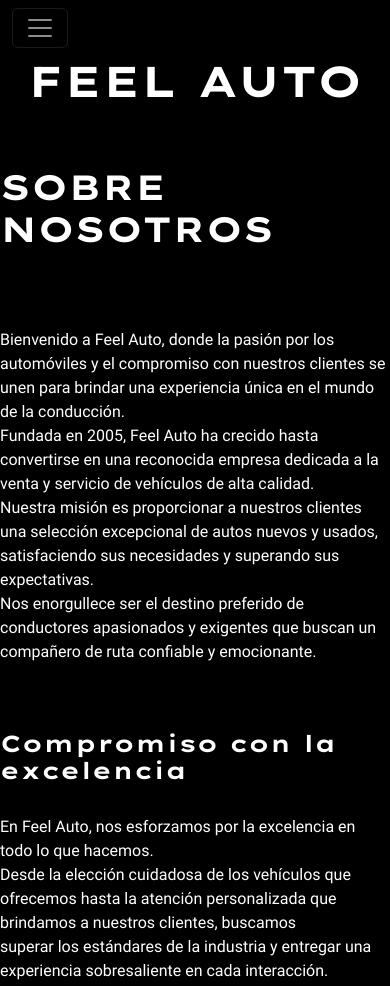
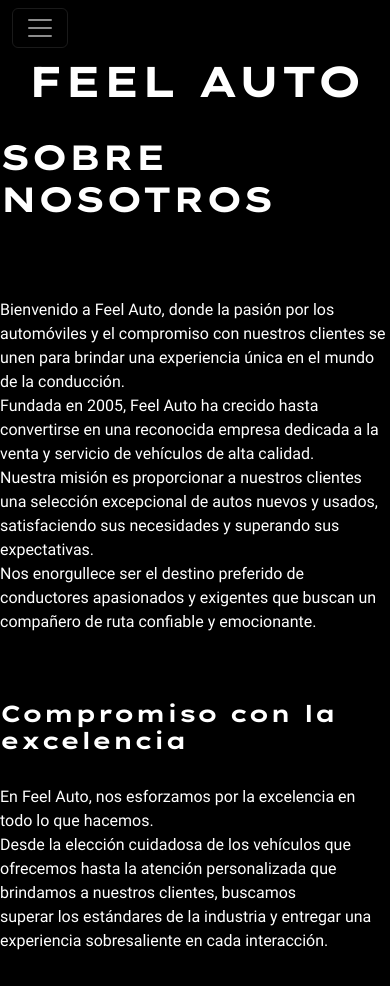
Before and after one commit to brunosqueo/EntregaFinal-BrunoJara, a website: page pages/nosotros.html in a window 390 px wide. Shown: the top 986 px of the page. Drawn offline with nearby package versions, Linux system fonts and the light colour scheme.

Commit message:
arreglando elementos y estilos  en la seccion nosotros y compra

```diff
--- a/scss/_query.scss
+++ b/scss/_query.scss
@@ -110,12 +110,15 @@
 
 /* MEDIA QUERY PAGE NOSOTROS */
 @media (max-width: 480px){
+
+    .section-nosotros{
+        display: block;
         .imagen-nosotros{
             height: 100%;
             width: 100%;
         }
         .titulo-nosotros{
-        margin-top: 50px;
+            margin-top: 20px;
         }
         .parrafo-nosotros p{
             display: flex;
@@ -126,6 +129,8 @@
             padding-top: 20px;
 
         }
+    }
+
 }
 
 /* MEDIA QUERY PAGE CONTACTO */
```
Also changed, not shown: css/estilos.css, 1 other file. Lines whose indentation alone changed are shown as unchanged.
